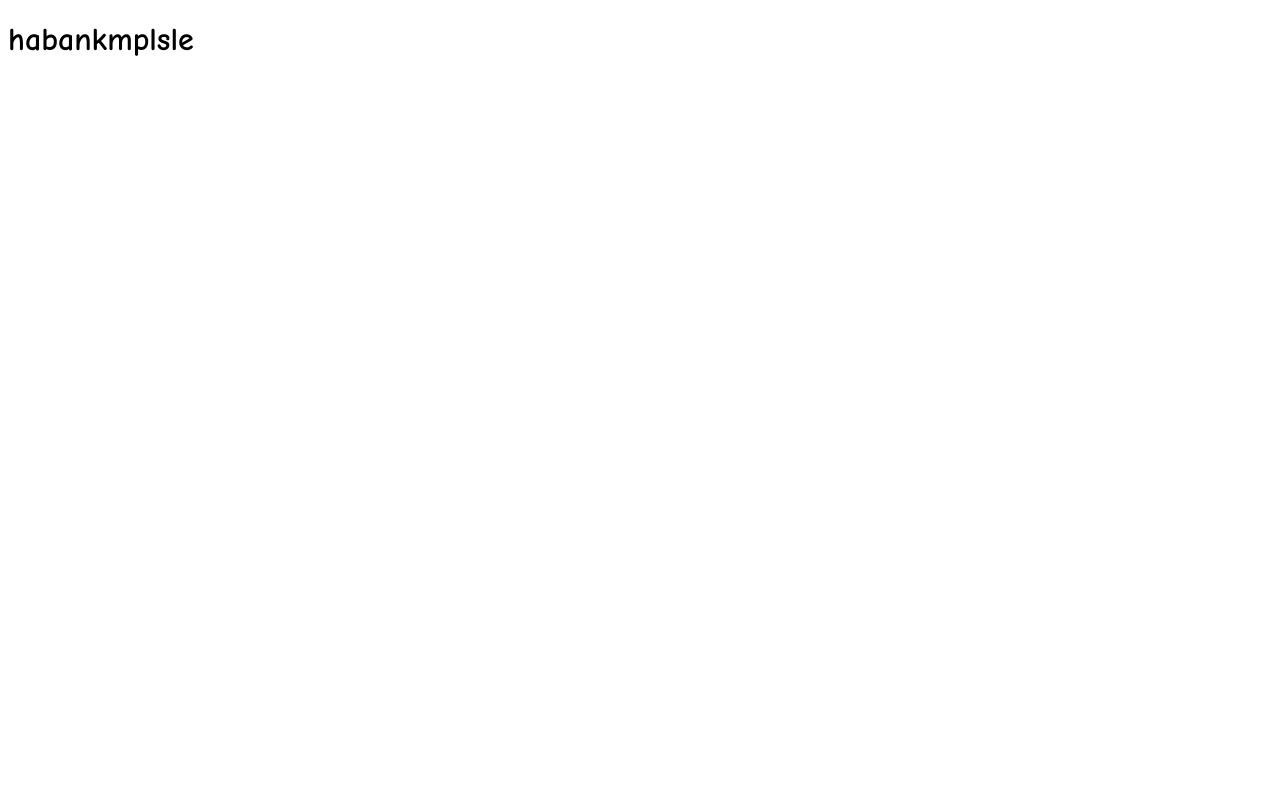
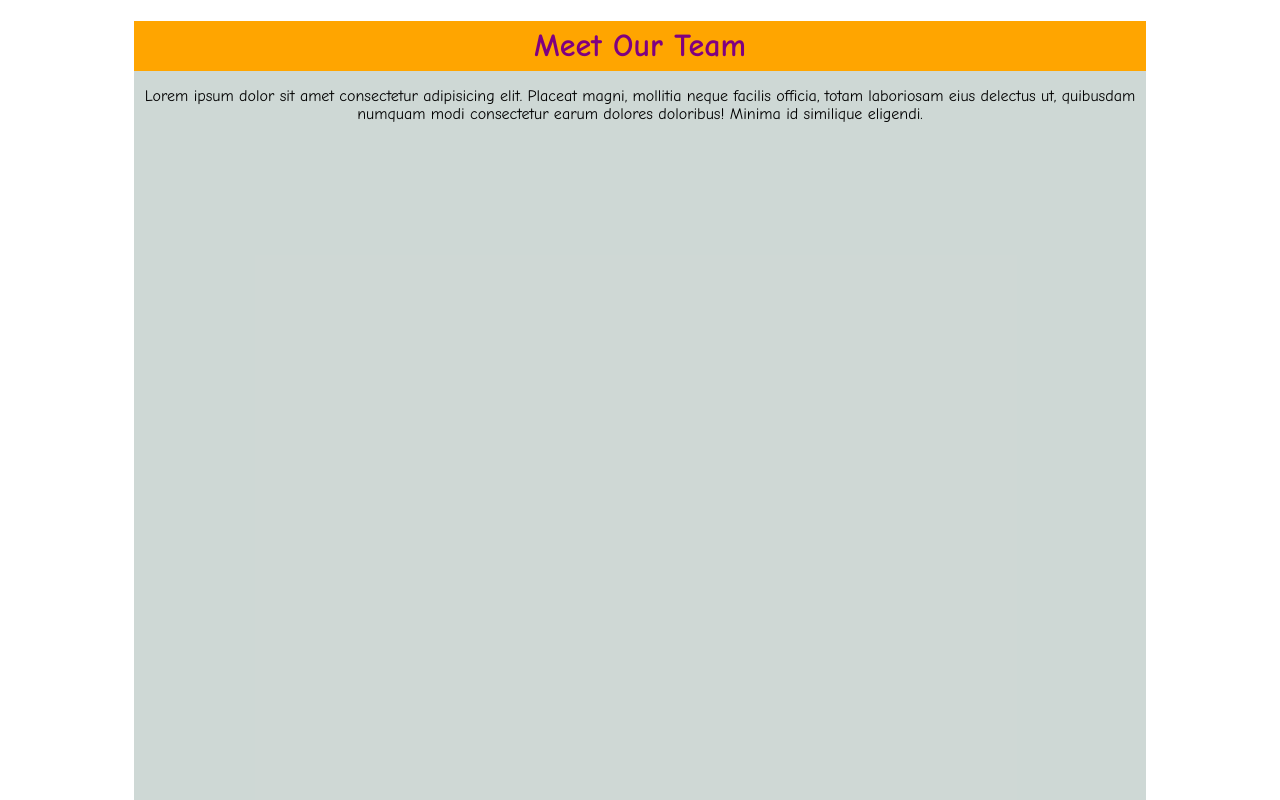
Before and after one commit to danieldorazio/html-css-float-cards, a plain HTML site: page index.html in a window 1280 px wide. Shown: the top 800 px of the page. Drawn offline with Linux system fonts and the light colour scheme.

Commit message:
add: PARAGRAFO

```diff
--- a/css/style.css
+++ b/css/style.css
@@ -5,5 +5,28 @@
 }
 body{
     font-family: 'Comic Neue', cursive;
+}
+/* CONTAINER */
+.container{
+    height: 1000px;  /*debug test*/
+    width: 80%;
+    background-color: rgba(168, 185, 180, 0.555);
+    margin: 0 auto;
+}
 
+/* HEADER */
+header{
+    height: 50px;
+    background-color: orange; /*debug test*/
 }
+header h1{
+    line-height: 50px;
+    text-align: center;
+    color: purple;
+    font-weight: 800;
+}
+
+/* PARAGRAFO */
+.paragrafo p{
+    text-align: center;
+}
--- a/index.html
+++ b/index.html
@@ -12,7 +12,31 @@
 
 </head>
 <body>
-    <h1>habankmplsle </h1>
+    <main class="container">
+        <!-- HEADER -->
+        <header>
+            <h1>Meet Our Team</h1>
+        </header>
 
+        <!-- PARAGRAFO -->
+        <div class="paragrafo">
+            <p> Lorem ipsum dolor sit amet consectetur adipisicing elit. Placeat magni, mollitia neque facilis officia, totam laboriosam eius delectus ut, quibusdam numquam modi consectetur earum dolores doloribus! Minima id similique eligendi.</p>
+        </div>
+
+        <!-- CARDS -->
+        <div class="cards">
+            <div class="arr">
+                <div class="coloms"></div>
+                <div class="coloms"></div>
+                <div class="coloms"></div>
+            </div>
+
+            <div class="arr">
+                <div class="coloms"></div>
+                <div class="coloms"></div>
+                <div class="coloms"></div>
+            </div>
+        </div>
+    </main>
 </body>
 </html>
```
